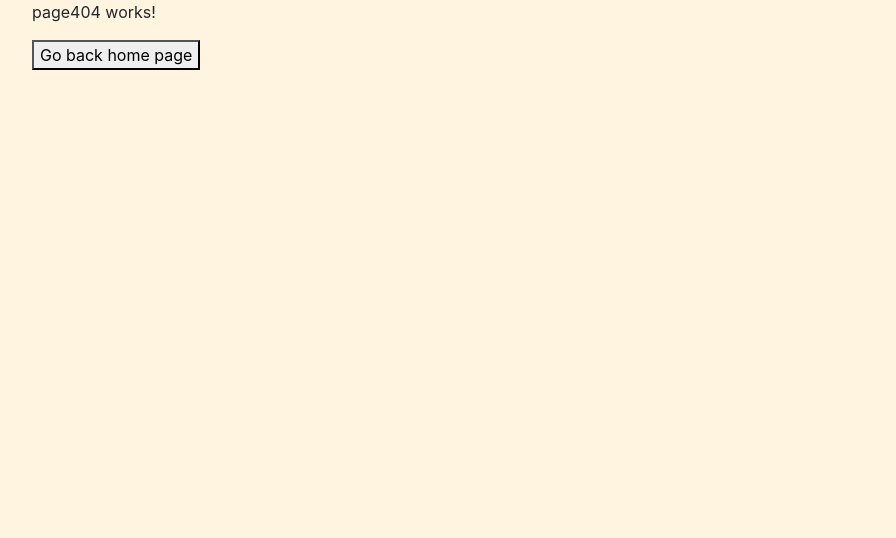
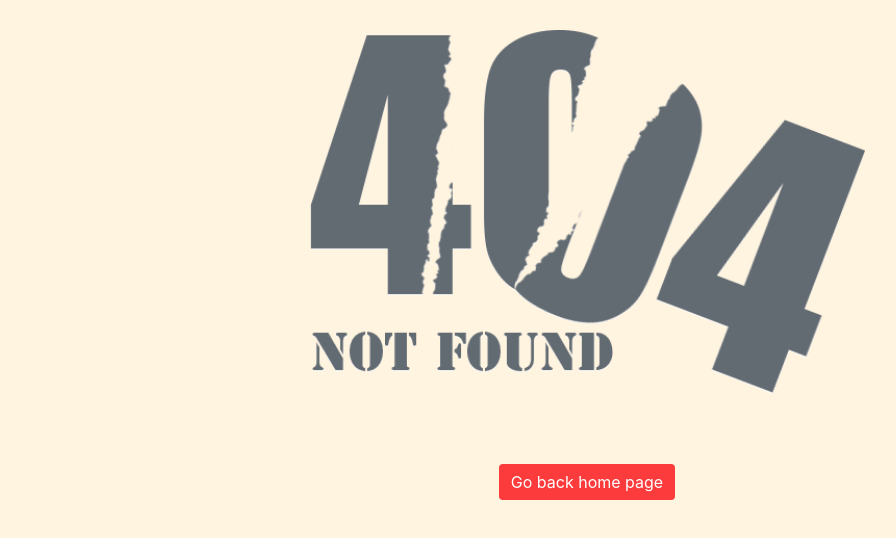
Before and after one commit to AndreasAdelson/in-cub, an Angular app in the folder in-cub/: page /404 in a window 1280 px wide. Shown: the top 538 px of the page, without its empty margins (53-949 px from the left). Built offline with nearby package versions, Linux system fonts and the light colour scheme; what angular-in-memory-web-api would draw is missing.

Commit message:
Page 404 style

```diff
--- a/in-cub/src/app/page404/page404.component.css
+++ b/in-cub/src/app/page404/page404.component.css
@@ -0,0 +1,24 @@
+.page-404 {
+  text-align: center;
+}
+
+.logo-404 {
+  width: 50%;
+  margin-top: 30px;
+}
+
+.btn-page404 {
+  text-align: center;
+  margin-top: 70px;
+}
+
+.btn-page404 button {
+  color: #ffffff;
+  background-color: #fc3c3c;
+  border: 0px;
+}
+
+.btn-page404 button:hover {
+  background-color: #636b72;
+  color: #FFFFFF;
+}
--- a/in-cub/src/app/page404/page404.component.html
+++ b/in-cub/src/app/page404/page404.component.html
@@ -1,4 +1,8 @@
-<p>
-  page404 works!
+<p class="page-404">
+  <img class="logo-404"
+       src="../../assets/404.png"
+        />
 </p>
-<button [routerLink]="['/']" routerLinkActive="router-link-active" >Go back home page</button>
+<p class="btn-page404">
+  <button [routerLink]="['/']" routerLinkActive="router-link-active" class="center btn btn-primary">Go back home page</button>
+</p>
```
Also changed, not shown: in-cub/src/assets/404.png (added).
